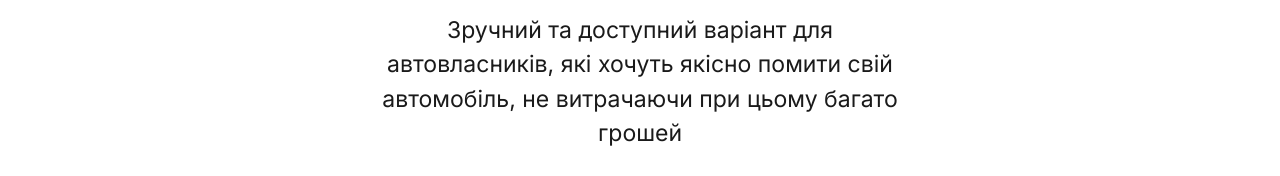
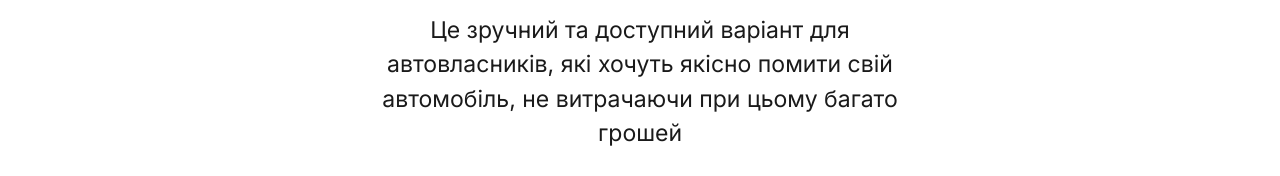
Before and after one commit to bavwo/myika, a plain HTML site: page index.html in a window 1280 px wide. Shown: the part 343-519 px from the top of the page. Drawn offline with Linux system fonts and the light colour scheme.

Commit message:
Update index.html

```diff
--- a/index.html
+++ b/index.html
@@ -52,7 +52,7 @@
           <!-- COPYWRITING -->
           <div class="ui-layout-column-6 ui-layout-column-center">
             <h1>Автомийка №1 самообслуговування</h1>
-            <p class="ui-text-intro">Зручний та доступний варіант для автовласників, які хочуть якісно помити свій автомобіль, не витрачаючи при цьому багато грошей</p>
+            <p class="ui-text-intro">Це зручний та доступний варіант для автовласників, які хочуть якісно помити свій автомобіль, не витрачаючи при цьому багато грошей</p>
             <!-- CTA -->
             <div class="ui-component-cta ui-layout-flex">
               <form action="#" class="ui-component-form ui-layout-grid ui-layout-column-4">
```
